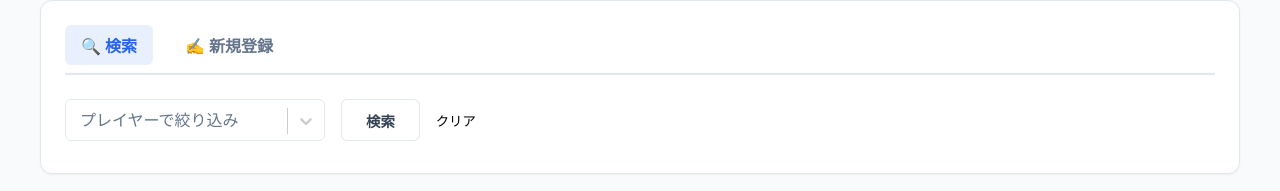
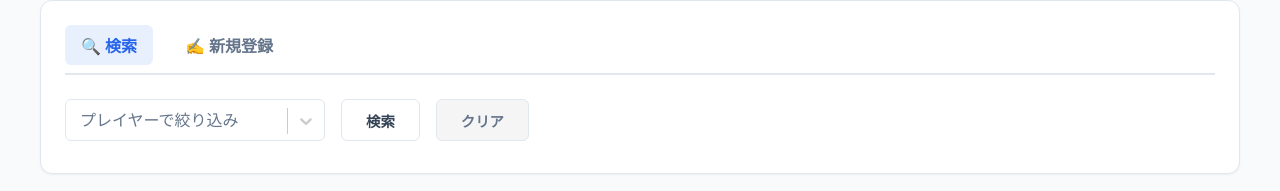
Before and after one commit to inunu1/next-rate, a Next.js app in the folder next-rate/: page /players in a window 1280 px wide. Shown: the part 102-293 px from the top of the page. Built offline with nearby package versions, Linux system fonts and the light colour scheme; no server answers; the database is empty; sample sign-in values are in the browser's storage.

Commit message:
プレイやーのcssを修正クリアボタン

```diff
--- a/next-rate/src/app/players/Players.module.css
+++ b/next-rate/src/app/players/Players.module.css
@@ -195,3 +195,23 @@
 .deleteButton:hover {
   background-color: rgba(220, 38, 38, 0.2);
 }
+
+/* --- NEW: Clear Button (Results と統一) ----------------------------------- */
+.clearButton {
+  height: 42px;
+  padding: 0 1.5rem;
+  background-color: rgba(0, 0, 0, 0.04);
+  border: 1px solid var(--color-border);
+  color: var(--color-text-muted);
+  border-radius: var(--radius-sm);
+  cursor: pointer;
+  white-space: nowrap;
+  font-weight: 600;
+  font-size: 0.9rem;
+  transition: all var(--transition-fast);
+}
+
+.clearButton:hover {
+  background-color: rgba(0, 0, 0, 0.08);
+  color: var(--color-text-main);
+}
```
